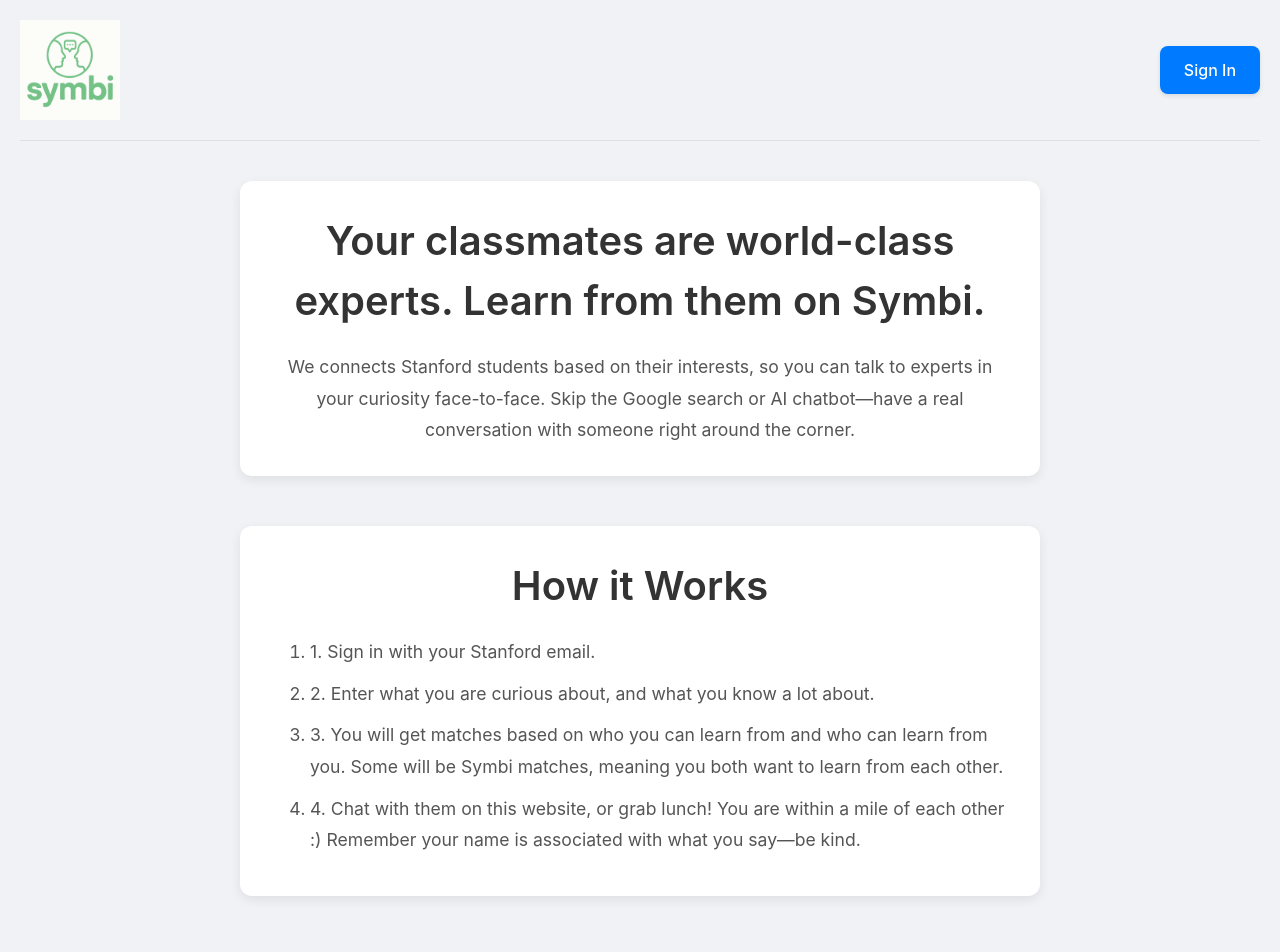
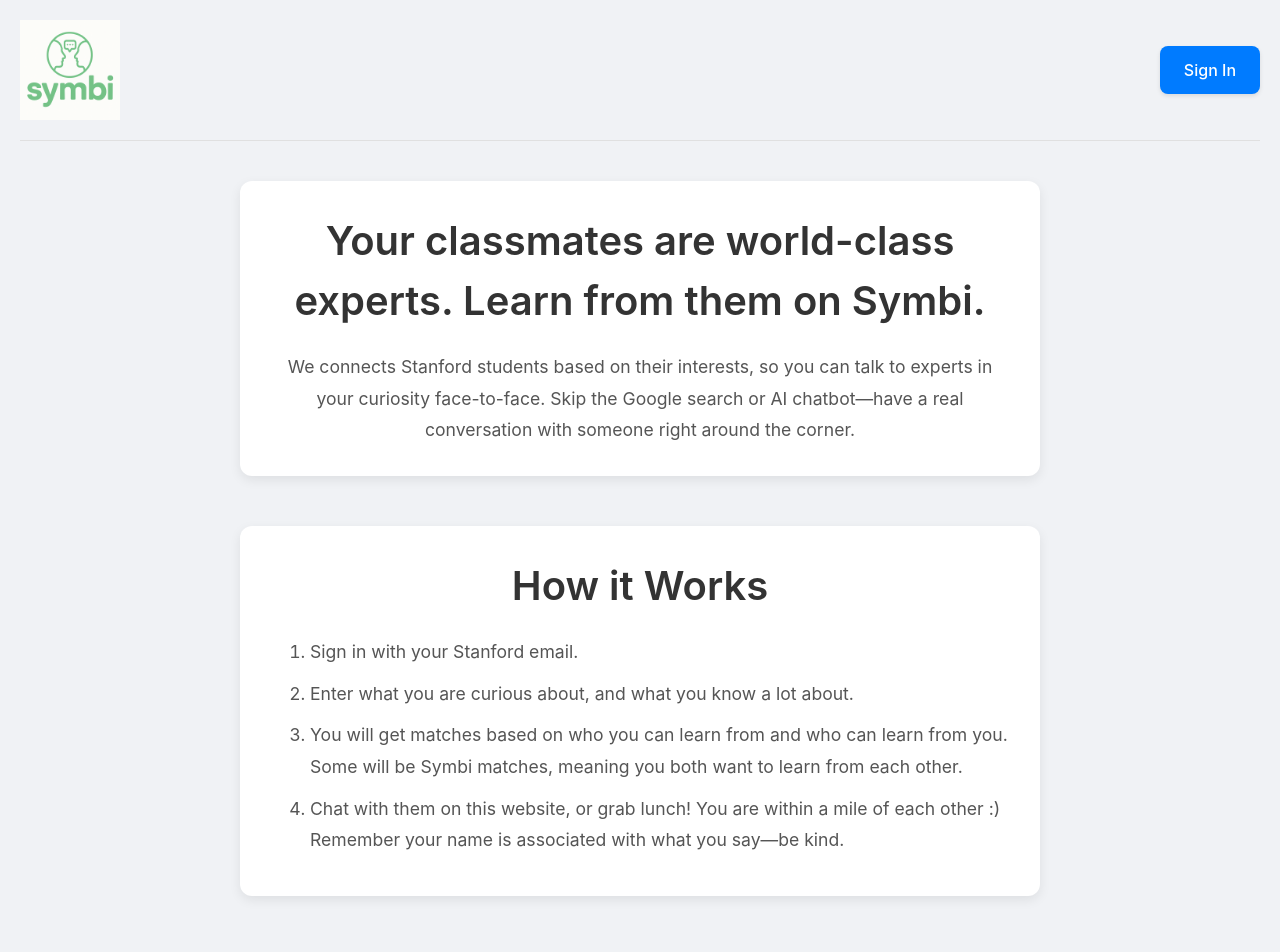
Before and after one commit to awesel/symbi, a Next.js app: page / in a window 1280 px wide. Shown: the top 952 px of the page. Built offline with nearby package versions, Linux system fonts and the light colour scheme; no server answers.

Commit message:
Fix description

```diff
--- a/pages/index.tsx
+++ b/pages/index.tsx
@@ -64,16 +64,16 @@
           <h1>How it Works</h1>
           <ol className={styles.howItWorksList}>
             <li>
-              1. Sign in with your Stanford email.
+              Sign in with your Stanford email.
             </li>
             <li>
-              2. Enter what you are curious about, and what you know a lot about.
+              Enter what you are curious about, and what you know a lot about.
             </li>
             <li>
-              3. You will get matches based on who you can learn from and who can learn from you. Some will be Symbi matches, meaning you both want to learn from each other.
+              You will get matches based on who you can learn from and who can learn from you. Some will be Symbi matches, meaning you both want to learn from each other.
             </li>
             <li>
-              4. Chat with them on this website, or grab lunch! You are within a mile of each other :) Remember your name is associated with what you say—be kind.</li>
+              Chat with them on this website, or grab lunch! You are within a mile of each other :) Remember your name is associated with what you say—be kind.</li>
           </ol>
         </section>
 
```
